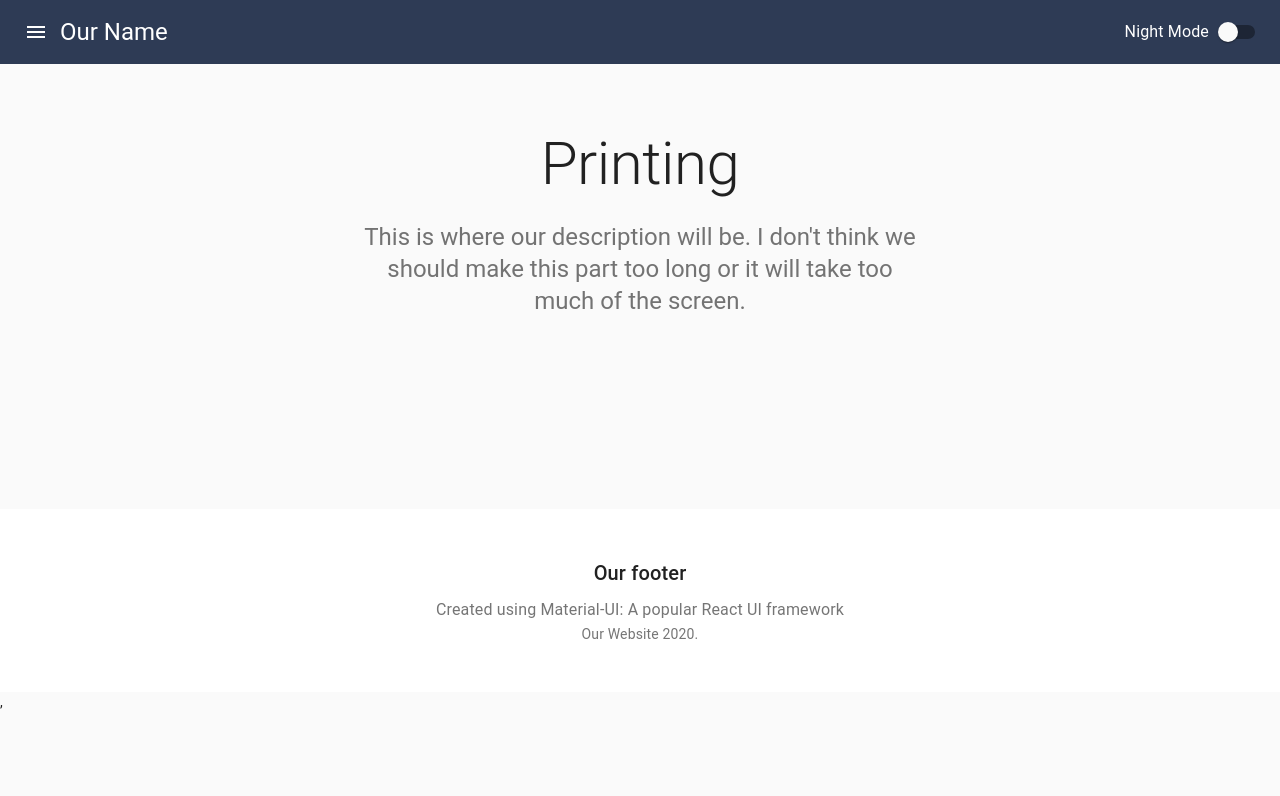
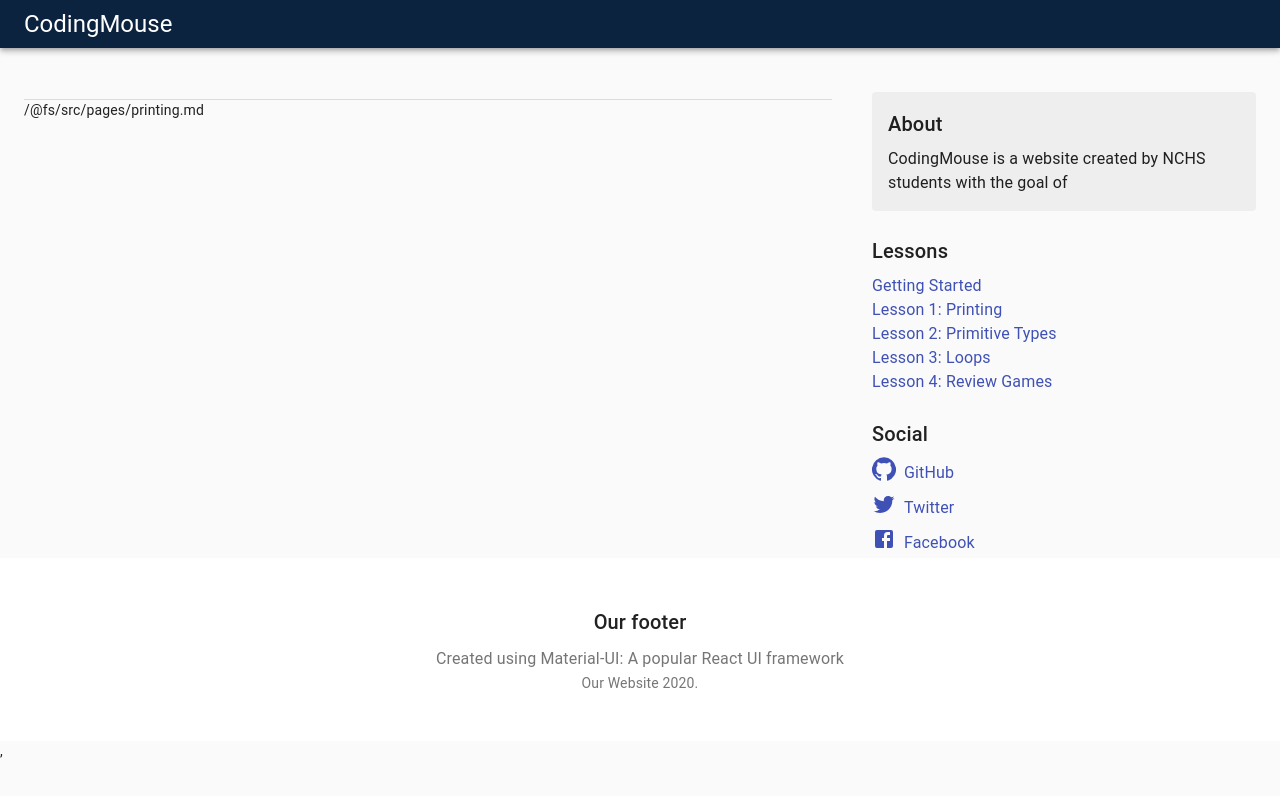
Before and after one commit to rchoudhari/State-Farm-Design, a React (Create React App) app: page /printing in a window 1280 px wide. Shown: the top 796 px of the page. Built offline with nearby package versions, Linux system fonts and the light colour scheme.

Commit message:
Version 7

```diff
--- a/package.json
+++ b/package.json
@@ -11,6 +11,7 @@
     "@material-ui/core": "4.9.5",
     "@material-ui/icons": "4.9.1",
     "@material-ui/styles": "4.9.0",
+    "markdown-to-jsx": "6.11.0",
     "react": "16.12.0",
     "react-dom": "16.12.0",
     "react-router-dom": "5.1.2",
--- /dev/null
+++ b/src/pages/Main.js
@@ -0,0 +1,38 @@
+import React from "react";
+import PropTypes from "prop-types";
+import { makeStyles } from "@material-ui/core/styles";
+import Grid from "@material-ui/core/Grid";
+import Typography from "@material-ui/core/Typography";
+import Divider from "@material-ui/core/Divider";
+import Markdown from "./Markdown";
+
+const useStyles = makeStyles(theme => ({
+  markdown: {
+    ...theme.typography.body2,
+    padding: theme.spacing(3, 0)
+  }
+}));
+
+export default function Main(props) {
+  const classes = useStyles();
+  const { posts, title } = props;
+
+  return (
+    <Grid item xs={12} md={8}>
+      <Typography variant="h6" gutterBottom>
+        {title}
+      </Typography>
+      <Divider />
+      {posts.map(post => (
+        <Markdown className={classes.markdown} key={post.substring(0, 40)}>
+          {post}
+        </Markdown>
+      ))}
+    </Grid>
+  );
+}
+
+Main.propTypes = {
+  posts: PropTypes.array,
+  title: PropTypes.string
+};
--- /dev/null
+++ b/src/pages/Markdown.js
@@ -0,0 +1,45 @@
+import React from "react";
+import ReactMarkdown from "markdown-to-jsx";
+import { withStyles } from "@material-ui/core/styles";
+import Typography from "@material-ui/core/Typography";
+import Link from "@material-ui/core/Link";
+
+const styles = theme => ({
+  listItem: {
+    marginTop: theme.spacing(1)
+  }
+});
+
+const options = {
+  overrides: {
+    h1: {
+      component: Typography,
+      props: {
+        gutterBottom: true,
+        variant: "h5"
+      }
+    },
+    h2: { component: Typography, props: { gutterBottom: true, variant: "h6" } },
+    h3: {
+      component: Typography,
+      props: { gutterBottom: true, variant: "subtitle1" }
+    },
+    h4: {
+      component: Typography,
+      props: { gutterBottom: true, variant: "caption", paragraph: true }
+    },
+    p: { component: Typography, props: { paragraph: true } },
+    a: { component: Link },
+    li: {
+      component: withStyles(styles)(({ classes, ...props }) => (
+        <li className={classes.listItem}>
+          <Typography component="span" {...props} />
+        </li>
+      ))
+    }
+  }
+};
+
+export default function Markdown(props) {
+  return <ReactMarkdown options={options} {...props} />;
+}
--- /dev/null
+++ b/src/pages/Sidebar.js
@@ -0,0 +1,66 @@
+import React from "react";
+import PropTypes from "prop-types";
+import { makeStyles } from "@material-ui/core/styles";
+import Grid from "@material-ui/core/Grid";
+import Paper from "@material-ui/core/Paper";
+import Typography from "@material-ui/core/Typography";
+import Link from "@material-ui/core/Link";
+
+const useStyles = makeStyles(theme => ({
+  sidebarAboutBox: {
+    padding: theme.spacing(2),
+    backgroundColor: theme.palette.grey[200]
+  },
+  sidebarSection: {
+    marginTop: theme.spacing(3)
+  }
+}));
+
+export default function Sidebar(props) {
+  const classes = useStyles();
+  const { archives, description, social, title } = props;
+
+  return (
+    <Grid item xs={12} md={4}>
+      <Paper elevation={0} className={classes.sidebarAboutBox}>
+        <Typography variant="h6" gutterBottom>
+          {title}
+        </Typography>
+        <Typography>{description}</Typography>
+      </Paper>
+      <Typography variant="h6" gutterBottom className={classes.sidebarSection}>
+        Lessons
+      </Typography>
+      {archives.map(archive => (
+        <Link
+          display="block"
+          variant="body1"
+          href={archive.url}
+          key={archive.title}
+        >
+          {archive.title}
+        </Link>
+      ))}
+      <Typography variant="h6" gutterBottom className={classes.sidebarSection}>
+        Social
+      </Typography>
+      {social.map(network => (
+        <Link display="block" variant="body1" href="#" key={network}>
+          <Grid container direction="row" spacing={1} alignItems="center">
+            <Grid item>
+              <network.icon />
+            </Grid>
+            <Grid item>{network.name}</Grid>
+          </Grid>
+        </Link>
+      ))}
+    </Grid>
+  );
+}
+
+Sidebar.propTypes = {
+  archives: PropTypes.array,
+  description: PropTypes.string,
+  social: PropTypes.array,
+  title: PropTypes.string
+};
--- a/src/pages/printing.jsx
+++ b/src/pages/printing.jsx
@@ -1,33 +1,20 @@
 import React from "react";
 import AppBar from "@material-ui/core/AppBar";
-import Button from "@material-ui/core/Button";
-import IconButton from "@material-ui/core/IconButton";
-import MenuIcon from "@material-ui/icons/Menu";
-import Card from "@material-ui/core/Card";
-import CardActions from "@material-ui/core/CardActions";
-import CardContent from "@material-ui/core/CardContent";
-import CardMedia from "@material-ui/core/CardMedia";
+import GitHubIcon from "@material-ui/icons/GitHub";
+import FacebookIcon from "@material-ui/icons/Facebook";
+import TwitterIcon from "@material-ui/icons/Twitter";
 import CssBaseline from "@material-ui/core/CssBaseline";
-import Drawer from "@material-ui/core/Drawer";
 import Grid from "@material-ui/core/Grid";
 import Toolbar from "@material-ui/core/Toolbar";
 import Typography from "@material-ui/core/Typography";
 import { makeStyles } from "@material-ui/core/styles";
 import Container from "@material-ui/core/Container";
 import Link from "@material-ui/core/Link";
-import List from "@material-ui/core/List";
-import Divider from "@material-ui/core/Divider";
-import ListItem from "@material-ui/core/ListItem";
-import ListItemIcon from "@material-ui/core/ListItemIcon";
-import ListItemText from "@material-ui/core/ListItemText";
-import InboxIcon from "@material-ui/icons/MoveToInbox";
-import MailIcon from "@material-ui/icons/Mail";
-import { shadows } from "@material-ui/system";
-import { createMuiTheme } from "@material-ui/core/styles";
-import { ThemeProvider } from "@material-ui/styles";
-import FormGroup from "@material-ui/core/FormGroup";
 import FormControlLabel from "@material-ui/core/FormControlLabel";
 import Switch from "@material-ui/core/Switch";
+import post1 from "./printing.md";
+import Main from "./Main";
+import Sidebar from "./Sidebar";
 
 function Copyright() {
   return (
@@ -41,11 +28,6 @@ function Copyright() {
     </Typography>
   );
 }
-const theme = createMuiTheme({
-  palette: {
-    type: "dark"
-  }
-});
 const useStyles = makeStyles(theme => ({
   icon: {
     marginRight: theme.spacing(2)
@@ -64,21 +46,8 @@ const useStyles = makeStyles(theme => ({
     paddingTop: theme.spacing(8),
     paddingBottom: theme.spacing(8)
   },
-  card: {
-    height: "100%",
-    display: "flex",
-    flexDirection: "column",
-
-    "&:hover": {
-      background: "#FFF9F9",
-      boxShadow: "0 5px 10px #9AA0B9, 0 15px 40px #A6ADC9"
-    }
-  },
-  cardMedia: {
-    paddingTop: "56.25%" // 16:9
-  },
-  cardContent: {
-    flexGrow: 1
+  mainGrid: {
+    marginTop: theme.spacing(3)
   },
   title: {
     flexGrow: 1
@@ -89,127 +58,59 @@ const useStyles = makeStyles(theme => ({
   }
 }));
 
-const cards = [1];
+const sidebar = {
+  title: "About",
+  description:
+    "CodingMouse is a website created by NCHS students with the goal of",
+  archives: [
+    { title: "Getting Started", url: "#" },
+    { title: "Lesson 1: Printing", url: "#" },
+    { title: "Lesson 2: Primitive Types", url: "#" },
+    { title: "Lesson 3: Loops", url: "#" },
+    { title: "Lesson 4: Review Games", url: "#" }
+  ],
+  social: [
+    { name: "GitHub", icon: GitHubIcon },
+    { name: "Twitter", icon: TwitterIcon },
+    { name: "Facebook", icon: FacebookIcon }
+  ]
+};
+
+const posts = [post1];
 
 export function routeTo() {
   window.open("http://www.google.com"); //This will open Google in a new
 }
 export default function Album() {
-  const preventDefault = event => event.preventDefault();
   const classes = useStyles();
-  const [state, setState] = React.useState({
-    top: false,
-    left: false,
-    bottom: false,
-    right: false
-  });
-  const handleChange = name => event => {
-    setState({ ...state, [name]: event.target.checked });
-  };
-  const button = {
-    background: "#2E3B55",
-    color: "white"
-  };
-  const toggleDrawer = (side, open) => event => {
-    if (
-      event.type === "keydown" &&
-      (event.key === "Tab" || event.key === "Shift")
-    ) {
-      return;
-    }
-
-    setState({ ...state, [side]: open });
-  };
-  const sideList = side => (
-    <div
-      className={classes.list}
-      role="presentation"
-      onClick={toggleDrawer(side, false)}
-      onKeyDown={toggleDrawer(side, false)}
-    >
-      <List>
-        {["Inbox", "Starred", "Send email", "Drafts"].map((text, index) => (
-          <ListItem button key={text}>
-            <ListItemIcon>
-              {index % 2 === 0 ? <InboxIcon /> : <MailIcon />}
-            </ListItemIcon>
-            <ListItemText primary={text} />
-          </ListItem>
-        ))}
-      </List>
-      <Divider />
-      <List>
-        {["All mail", "Trash", "Spam"].map((text, index) => (
-          <ListItem button key={text}>
-            <ListItemIcon>
-              {index % 2 === 0 ? <InboxIcon /> : <MailIcon />}
-            </ListItemIcon>
-            <ListItemText primary={text} />
-          </ListItem>
-        ))}
-      </List>
-    </div>
-  );
 
   return (
     <React.Fragment>
       <CssBaseline />
-      <AppBar position="static" style={{ background: "#2E3B55" }}>
-        <Toolbar>
-          <IconButton
-            onClick={toggleDrawer("left", true)}
-            edge="start"
-            className={classes.menuButton}
-            color="inherit"
-            aria-label="menu"
-          >
-            <MenuIcon />
-          </IconButton>
-          <Drawer open={state.left} onClose={toggleDrawer("left", false)}>
-            {sideList("left")}
-          </Drawer>
+      <AppBar position="static" style={{ background: "#0c2340" }}>
+        <Toolbar variant="dense">
           <Typography variant="h5" className={classes.title}>
             <Link href="/" color="inherit">
-              {"Our Name"}
+              {"CodingMouse"}
             </Link>
           </Typography>
-          <FormControlLabel
-            value="start"
-            control={<Switch color="primary" />}
-            label="Night Mode"
-            labelPlacement="start"
-          />
         </Toolbar>
       </AppBar>
       <main>
         {/* Hero unit */}
-        <div className={classes.heroContent}>
-          <Container maxWidth="sm">
-            <Typography
-              component="h1"
-              variant="h2"
-              align="center"
-              color="textPrimary"
-              gutterBottom
-            >
-              Printing
-            </Typography>
-            <Typography
-              variant="h5"
-              align="center"
-              color="textSecondary"
-              paragraph
-            >
-              This is where our description will be. I don't think we should
-              make this part too long or it will take too much of the screen.
-            </Typography>
-          </Container>
-        </div>
-        <Container className={classes.cardGrid} maxWidth="md">
-          {/* End hero unit */}
-          <Grid container spacing={4} />
+        <Container maxWidth="lg">
+          <Grid container spacing={5} className={classes.mainGrid}>
+            <Main title="" posts={posts} />
+            <Sidebar
+              title={sidebar.title}
+              description={sidebar.description}
+              archives={sidebar.archives}
+              social={sidebar.social}
+            />
+          </Grid>
         </Container>
       </main>
+
       {/* Footer */}
       <footer className={classes.footer}>
         <Typography variant="h6" align="center" gutterBottom>
--- /dev/null
+++ b/src/pages/printing.md
@@ -0,0 +1,24 @@
+# Printing
+
+#### March 7, 2020 by [Armaandeep Gill](/)
+
+Printing
+
+Printing is one of the easiests things to program into your code. Printing is programing your code to give you an output when you run it. This may sound complicated but it's as easy as writing out words, sentances, or numbers and putting (" "); around it and a print meathod before the first perenthacy. In Java the Syntax for this is System.out.print(" "); or System.out.println(" ");. If you want to print out any variable that was already defined you don't quotes so it will be System.out.println( ); instead.
+
+## Examples
+
+1). Print out the words "Hello User!"
+System.out.println("Hello User!");
+
+2). Print out the defined variable int x = 3;
+System.out.println(x);
+
+3). Print out the number 43 without using a variable
+System.out.print("43");
+
+## Video
+
+insert vid here
+
+## Review and Learn
```
Also changed, not shown: src/index.js (+1 -16 lines).
